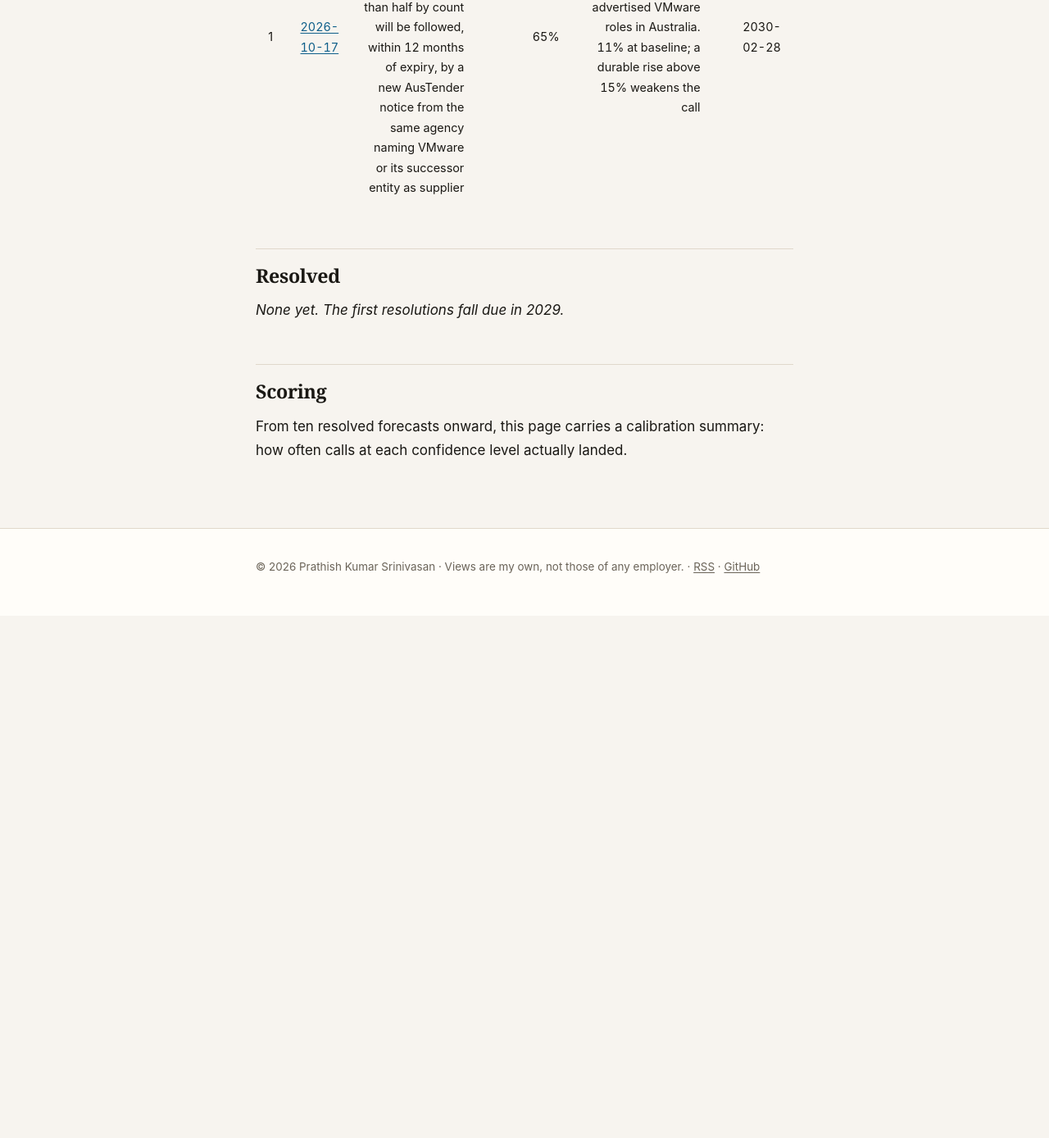
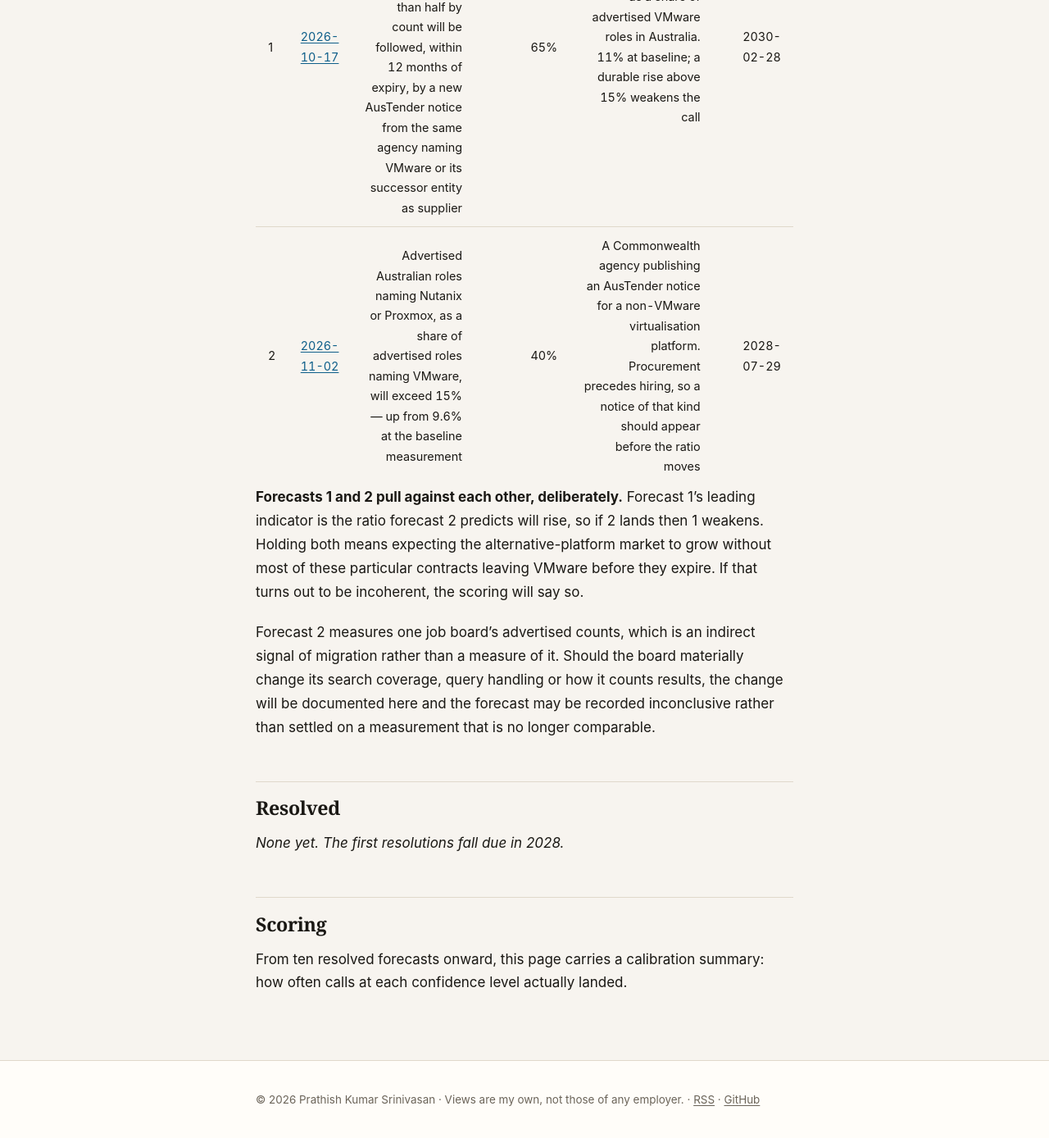
Before and after one commit to prathish-ks/prathish-ks.github.io, a Jekyll site: the page built from registry/index.md, in a window 1280 px wide and 1400 px high, scrolled down 788 px. Shown: the top 1388 px of the window at 82% size. Built offline with Jekyll 4.4.1, drawn with Linux system fonts in a browser that asks for light colours; before the commit the page ends 1539 px from its top, so only the background shows below that.

Commit message:
Register forecast 2
Added now the article is live and the entry can link it. Same ratio and
denominator as forecast 1's leading indicator, measured later: 11% on
14 October against 9.6% on 2 November, both (Nutanix + Proxmox) / VMware.

Its leading indicator is a Commonwealth agency publishing an AusTender
notice for a non-VMware virtualisation platform — procurement precedes
hiring, and unlike the ratio it is a public record rather than a job
board's output.

Two things said plainly rather than left for a reader to work out. The
forecasts pull against each other: forecast 1's leading indicator is the
ratio forecast 2 says will rise, so if 2 lands then 1 weakens. And
forecast 2's instrument is narrow — one job board's advertised counts,
an indirect signal of migration rather than a measure of it — so a
material change to its coverage or counting may make the forecast
inconclusive rather than settle it.

The Resolved note said the first resolutions fall due in 2029; forecast
2 resolves 29 July 2028.

```diff
--- a/registry/index.md
+++ b/registry/index.md
@@ -21,10 +21,21 @@ appear as new rows.
 | # | Made | Forecast | Confidence | Leading indicator | Resolves |
 | --- | --- | --- | --- | --- | --- |
 | 1 | [2026-10-17](/2026/10/commonwealth-vmware-contracts/) | Of the 19 Commonwealth VMware contracts identified in that analysis, more than half by count will be followed, within 12 months of expiry, by a new AusTender notice from the same agency naming VMware or its successor entity as supplier | 65% | Nutanix + Proxmox as a share of advertised VMware roles in Australia. 11% at baseline; a durable rise above 15% weakens the call | 2030-02-28 |
+| 2 | [2026-11-02](/2026/11/learn-the-migration/) | Advertised Australian roles naming Nutanix or Proxmox, as a share of advertised roles naming VMware, will exceed 15% — up from 9.6% at the baseline measurement | 40% | A Commonwealth agency publishing an AusTender notice for a non-VMware virtualisation platform. Procurement precedes hiring, so a notice of that kind should appear before the ratio moves | 2028-07-29 |
+
+**Forecasts 1 and 2 pull against each other, deliberately.** Forecast 1's leading indicator is
+the ratio forecast 2 predicts will rise, so if 2 lands then 1 weakens. Holding both means
+expecting the alternative-platform market to grow without most of these particular contracts
+leaving VMware before they expire. If that turns out to be incoherent, the scoring will say so.
+
+Forecast 2 measures one job board's advertised counts, which is an indirect signal of migration
+rather than a measure of it. Should the board materially change its search coverage, query
+handling or how it counts results, the change will be documented here and the forecast may be
+recorded inconclusive rather than settled on a measurement that is no longer comparable.
 
 ## Resolved
 
-_None yet. The first resolutions fall due in 2029._
+_None yet. The first resolutions fall due in 2028._
 
 ## Scoring
 
```
